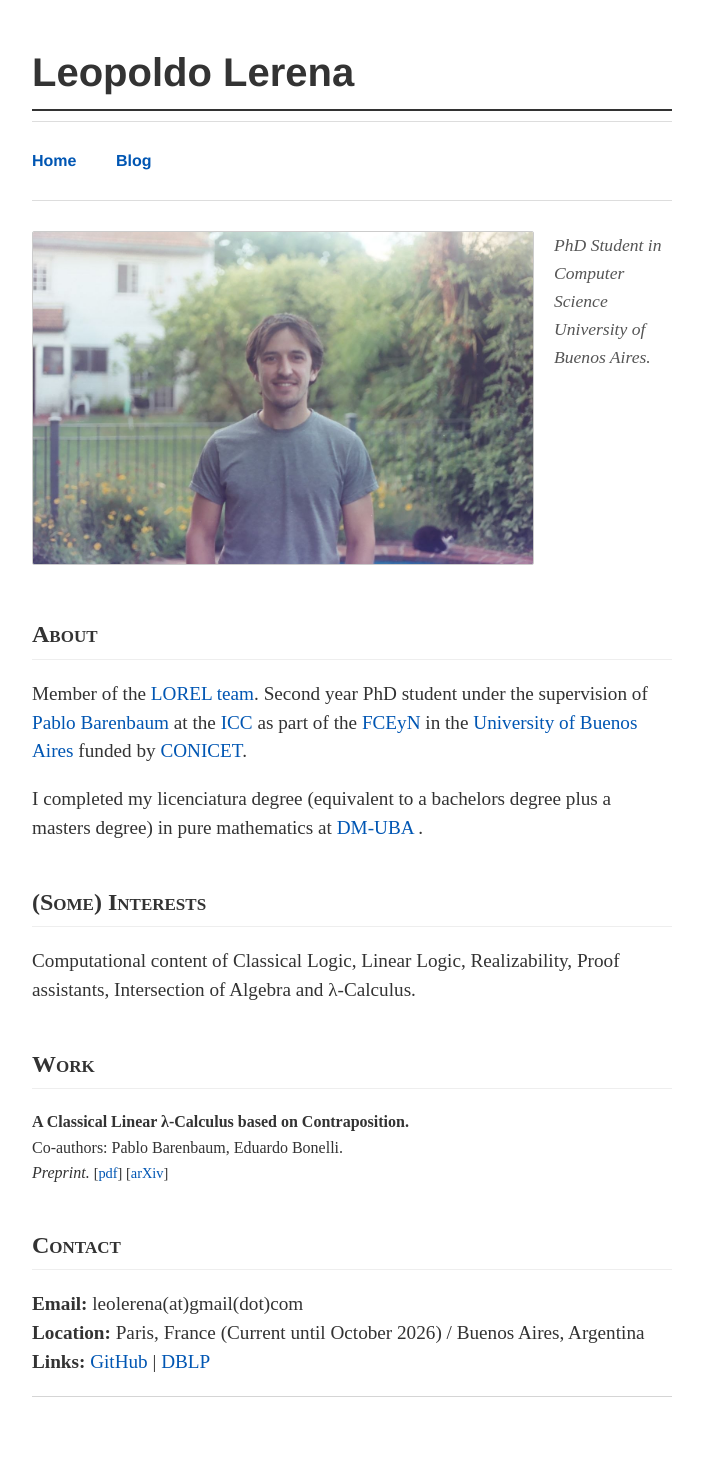
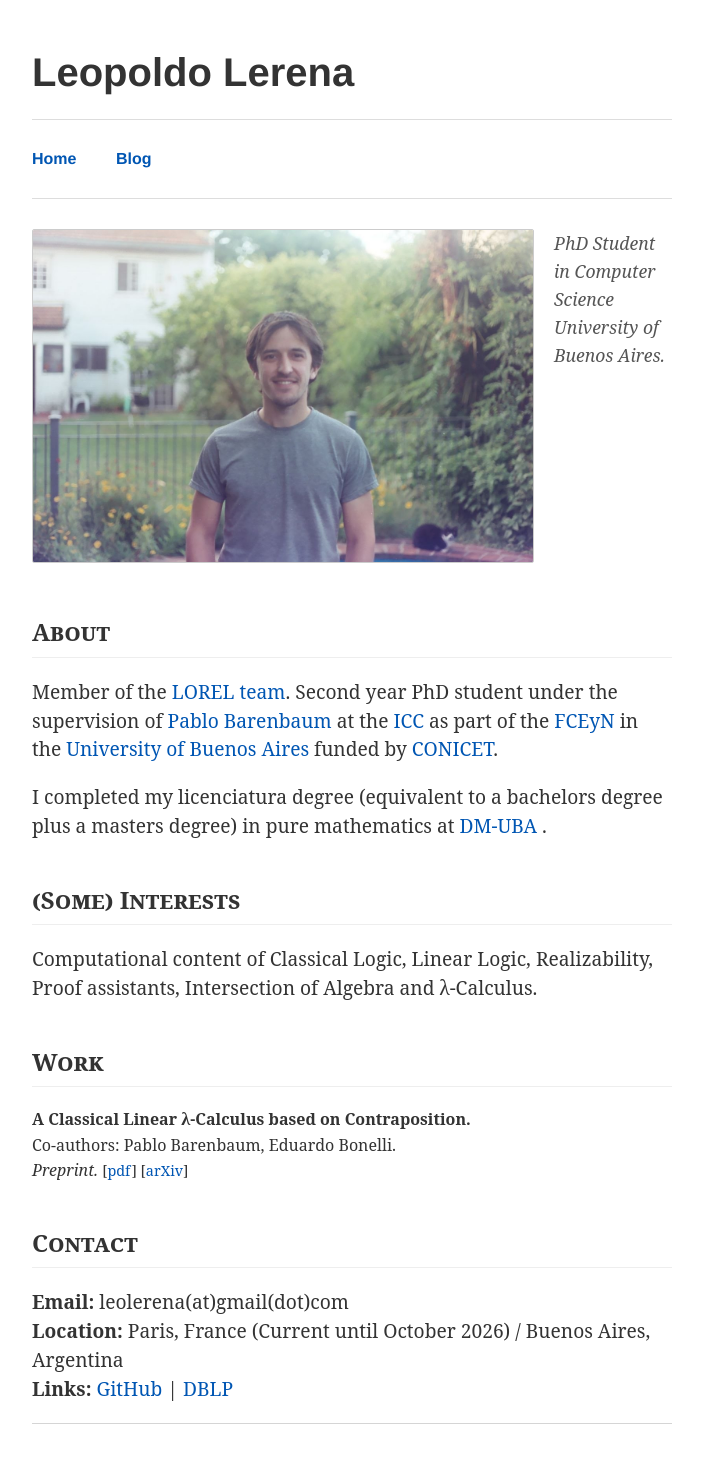
Before and after one commit to leolerena/leolerena.github.io, a Jekyll site: the page built from index.html, in a window 1280 px wide. Shown: the whole page, without its empty margins (288-991 px from the left). Built offline with Jekyll 4.4.1, drawn with Linux system fonts in a browser that asks for light colours; before the commit the page ends 1437 px from its top, so only the background shows below that.

Commit message:
arreglos

```diff
--- a/index.html
+++ b/index.html
@@ -14,11 +14,10 @@ title: Leopoldo Lerena
 		.site-title {
 			font-size: 2.5rem;
 			margin-bottom: 10px;
-			border-bottom: 2px solid #333; /* Line under your name */
 			padding-bottom: 5px;
 		}
         body {
-            font-family: "Times New Roman", Times, serif;
+            font-family: "serif", Times, serif;
             line-height: 1.6;
             color: #333;
             max-width: 850px;
```
